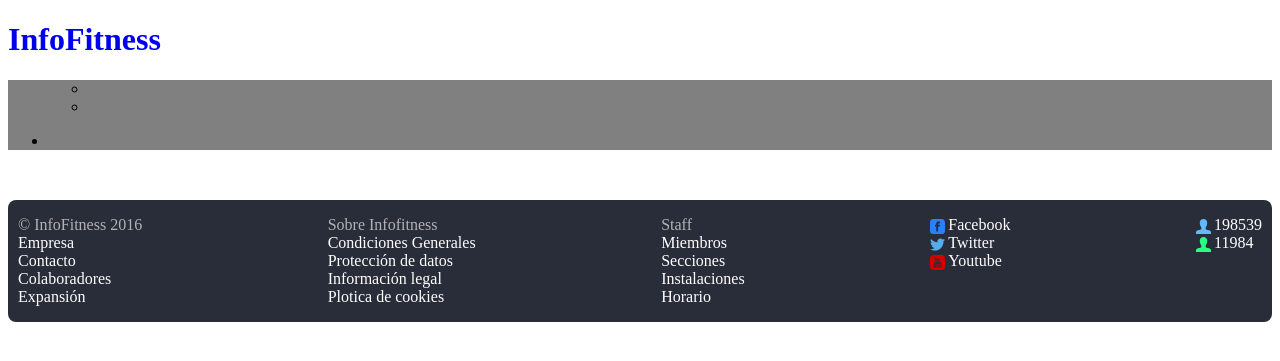
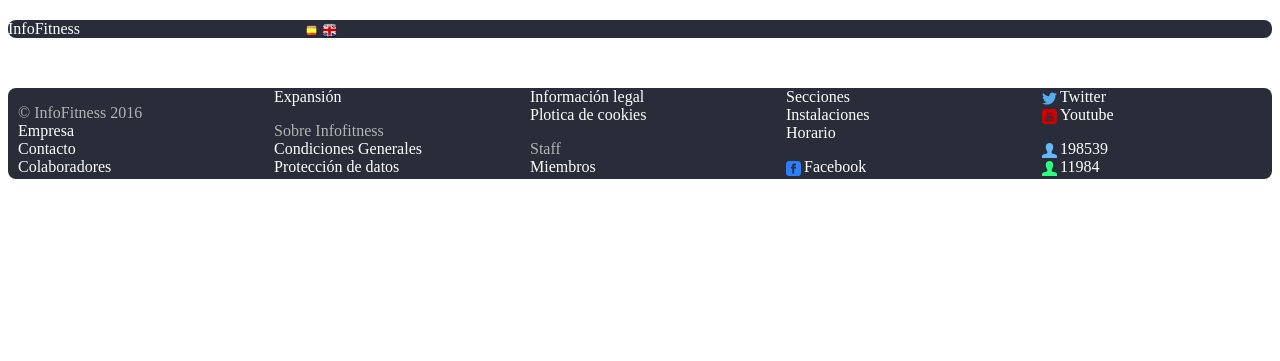
Before and after one commit to gdvarela/InfoFitness, a PHP site: the page made by InfoFitness/view/activities/checkAssistance.php in a window 1280 px wide. Shown: the top 361 px of the page. Run offline with PHP 8.4, Linux system fonts and the light colour scheme; the template is opened without the code that fills it, so the values that code supplies are empty; the visitor is signed in with stand-in values (Sample User, id 1).

Commit message:
header(starting.., incomplete)

```diff
--- a/InfoFitness/css/style.css
+++ b/InfoFitness/css/style.css
@@ -13,10 +13,6 @@
     animation: backgroundflash 5s forwards;
 }
 
-.indexlink {
-    text-decoration: none;
-}
-
 .topTable {
     font-family: Arial, sans-serif;
     font-size: 20px;
@@ -30,13 +26,51 @@
     border: solid 1px black;
 }
 
+.header {
+    margin-top: 20px;
+    border-radius: 8px;
+    background: #292d39;
+    column-count: 5;
+    color: white;
+}
+
+.indexlink {
+    text-decoration: none;
+    color: white;
+}
+
+#languagechooser{
+  text-decoration: none;
+  list-style: none;
+  color: white;
+}
+
+#menu{
+  text-decoration: none;
+  color: white;
+  list-style: none;
+}
+
+.headerimg {
+    float: left;
+    margin-top: 3px;
+    margin-right: 3px;
+    width: 15px;
+    height: 15px;
+}
+
+.headercontent{
+
+      color: white;
+      list-style: none;
+      padding-left: 10px;
+      padding-right: 10px;
+}
+
 .footer {
     margin-top: 50px;
     border-radius: 8px;
     background: #292d39;
-    display: flex;
-    flex-flow: col wrap;
-    justify-content: space-between;
     column-count: 5;
 }
 
@@ -45,7 +79,7 @@
 }
 
 .footercontent {
-  color: white;
+    color: white;
     list-style: none;
     padding-left: 10px;
     padding-right: 10px;
--- a/InfoFitness/view/layouts/default.php
+++ b/InfoFitness/view/layouts/default.php
@@ -16,26 +16,28 @@
   </head>
   <body>
     <!-- header -->
-    <header>
-      <h1><a class="indexlink" href="?controller=index&action=welcome">InfoFitness</a></h1>
-      <nav id="menu" style="background-color:grey">
-  <ul>
+    <header class = "header">
+      <div>
+        <a class="indexlink" href="?controller=index&action=welcome">InfoFitness</a>
+      </div>
+      <div>
           <?php
           include(__DIR__."/language_select_element.php");
           ?>
-  </ul>
-	<ul>
-
+      </div>
+      <div>
+        <nav id="menu">
+  	      <ul class="headercontent">
   	         <?php if (isset($currentuser)): ?>
   	        <li><?= sprintf(i18n("Hello %s"), $currentuser) ?>
-	  <a 	href="index.php?controller=users&amp;action=logout"><?=i18n("Logout")?></a>
+  	            <a class="indexlink"	href="index.php?controller=users&amp;action=logout"><?=i18n("Logout")?></a>
   	        </li>
-
   	        <?php else: ?>
   	        <li><a href="index.php?controller=users&amp;action=login"><?= i18n("Login") ?></a></li>
   	        <?php endif ?>
   	      </ul>
         </nav>
+      </div>
     </header>
 
     <main>
--- a/InfoFitness/view/layouts/language_select_element.php
+++ b/InfoFitness/view/layouts/language_select_element.php
@@ -1,11 +1,15 @@
 <?php
 // file: view/layouts/language_select_element.php
 ?>
+<div>
 <ul id="languagechooser">
 	<li><a href="index.php?controller=language&amp;action=change&amp;lang=es">
+	<img class="headerimg" src="./img/spain.png">
 	<?= i18n("Spanish") ?>
 	</a></li>
 	<li><a href="index.php?controller=language&amp;action=change&amp;lang=en">
+	<img class="headerimg" src="./img/england.png">
 	<?= i18n("English") ?>
 	</a></li>
 </ul>
+</div>
```
Also changed, not shown: InfoFitness/img/england.png (added), InfoFitness/img/logo.JPG (added), InfoFitness/img/spain.png (added). Lines whose indentation alone changed are shown as unchanged.
